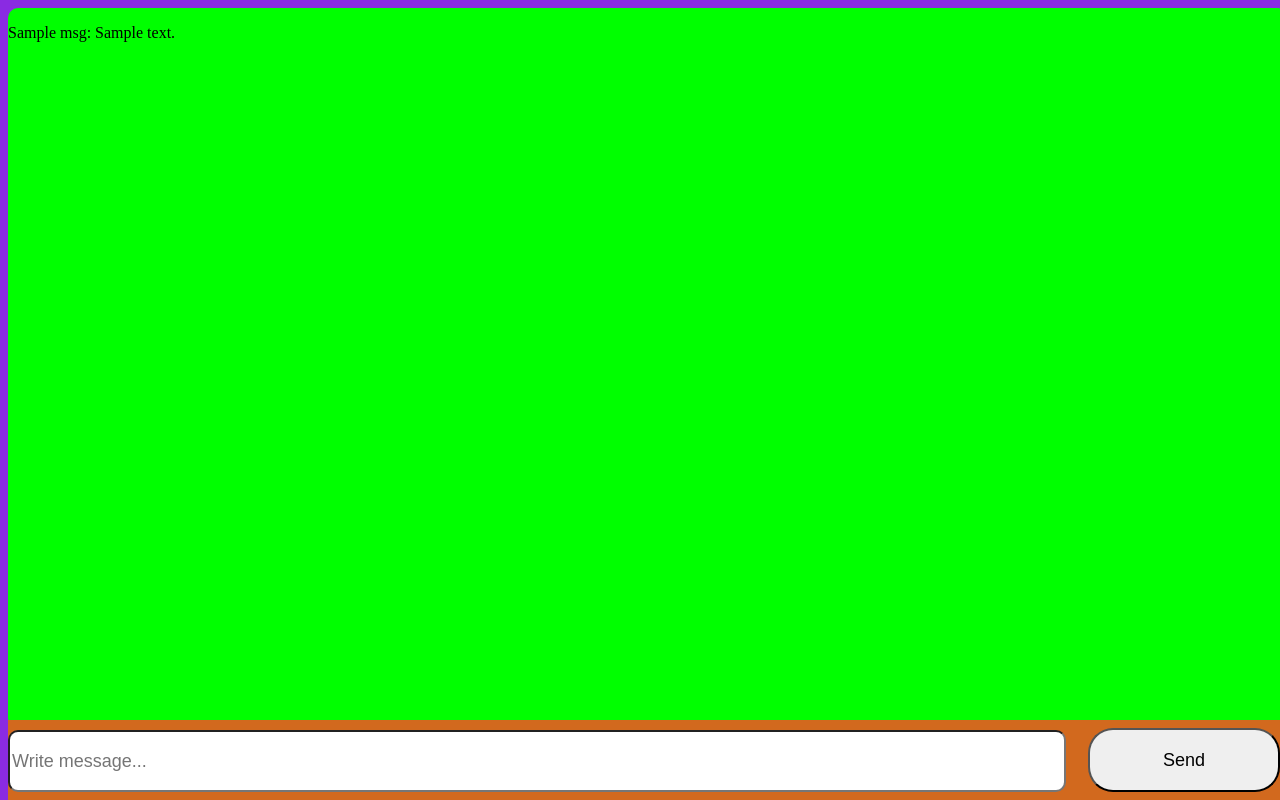
After one commit to mmdchnar/chenarestoon, a Django app: template polls/templates/polls/chat.html in a window 1280 px wide. The commit adds this page. Run offline with Django 4.2, Linux system fonts and the light colour scheme; the template is opened without the code that fills it: most values are stand-ins (such as "Sample title", 1, 10 or a date in 2020).

Commit message:
Add Chat layout

```diff
--- /dev/null
+++ b/polls/static/polls/chat.css
@@ -0,0 +1,39 @@
+body {
+    background-color: blueviolet;
+    border-radius: 10px;
+}
+
+#chat {
+    position: fixed;
+    width: 100%;
+    height: 90%;
+    background-color: lime;
+    border-radius: 10px;
+}
+
+#write {
+    position: fixed;
+    bottom: 0;
+    width: 100%;
+    height: 10%;
+    background-color: chocolate;
+}
+
+#text {
+    position: fixed;
+    bottom: 1%;
+    height: 7%;
+    width: 82%;
+    font-size: large;
+    border-radius: 10px;
+}
+
+#send {
+    position: fixed;
+    right: 0;
+    font-size: large;
+    bottom: 1%;
+    height: 8%;
+    width: 15%;
+    border-radius: 25px;
+}
--- a/polls/templates/index.html
+++ b/polls/templates/index.html
@@ -13,6 +13,8 @@
 <h1 style="color:orange;">Welcome to my site!</h1>
 <p title="Hello!" style="color: gray;">Nice to meet you!</p>
 
+<a href="/chat" style="color: coral;font-size:20px;font-family: 'Segoe UI', Tahoma, Geneva, Verdana, sans-serif;" title="Chat">Go to Chat</a>
+<br>
 <a href="/dl" style="color: coral;font-size:20px;font-family: 'Segoe UI', Tahoma, Geneva, Verdana, sans-serif;" title="Files">Go to Files</a>
 <br>
 <a href="/polls" style="color: coral;font-size:20px;font-family: 'Segoe UI', Tahoma, Geneva, Verdana, sans-serif;" title="Polls App">Go to Polls app</a>
--- /dev/null
+++ b/polls/templates/polls/chat.html
@@ -0,0 +1,27 @@
+<!DOCTYPE html>
+{% load static %}
+<html lang="en">
+<head>
+    <meta charset="UTF-8">
+    <meta http-equiv="X-UA-Compatible" content="IE=edge">
+    <meta name="viewport" content="width=device-width, initial-scale=1.0">
+    <link rel="stylesheet" href="{% static 'polls/chat.css' %}">
+    <title>Chat Box</title>
+</head>
+<body>
+    <div class="page">
+        <div id="chat">
+            {% for msg in msgs %}
+                <p>{{ msg.name }}: {{ msg.message }}</p>
+            {% endfor %}
+        </div>
+        <div id="write">
+            <form action="" method="post">
+                {% csrf_token %}
+                <input id="text" type="text" name="message" placeholder="Write message...">
+                <input id="send" type="submit" value="Send">
+            </form>
+        </div>
+    </div>
+</body>
+</html>
```
Also changed, not shown: polls/templates/polls/name.html (added, +18 -0 lines).
